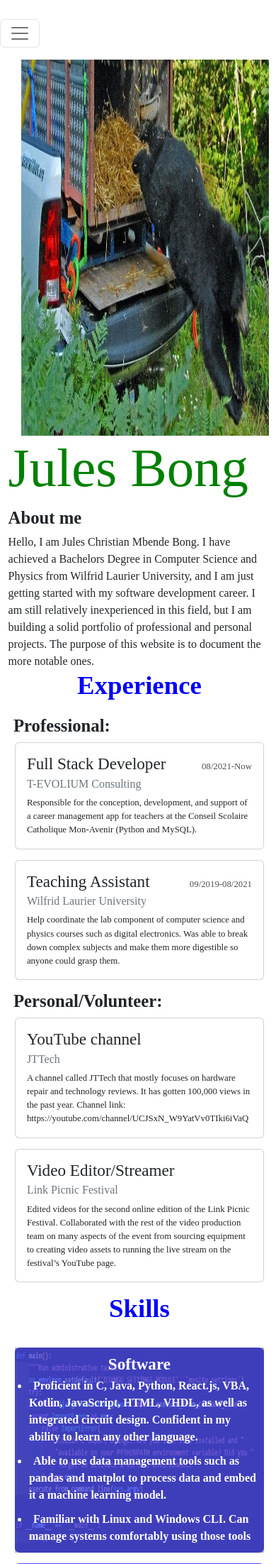
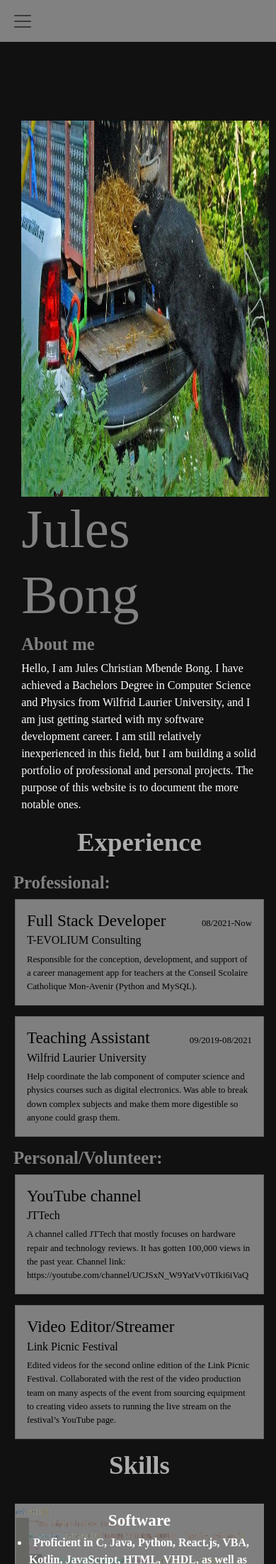
Before and after one commit to xtianbong/mysite, a Django app: page /main/ in a window 390 px wide. Shown: the top 2204 px of the page at 71% size. Run offline with Django 4.2, Linux system fonts and the light colour scheme; data comes from the database, SQL or seed files in the repository; both versions use the stored data as it was after the commit.

Commit message:
Project box collapses on click now, changed colour scheme to dark mode. Embeded video now works, but fullscreen is not reliable.Lot's of minor fixes. Mostly done, only glaring issue is the scroll on the home section on mobile. Great progress made

```diff
--- a/main/static/main/script.js
+++ b/main/static/main/script.js
@@ -26,7 +26,7 @@ window.addEventListener('scroll', ()=>{
     sections.forEach( section => {
         const sectionTop = section.offsetTop;
         const sectionHeight=section.clientHeight;
-        if (pageYOffset>=sectionTop){
+        if (pageYOffset>=sectionTop-50){
             current=section.getAttribute('id')
         }
     })
@@ -58,20 +58,46 @@ function projectExpand(p_name){
 document.querySelectorAll(".project-box").addEventListener('click',projectExpand());
 */
 const projects = document.querySelectorAll(".project-box");
+var expanded=0;
+const e_list = [];
+const p_len=projects.length;
 console.log(projects)
 function projectExpand(project){
     projects.forEach(p=>{
-        p.classList.remove('project-expand');
+        if(p!=project){
+            p.classList.remove('project-expand');
+        }
     })
-    project.classList.add('project-expand')
-    console.log(project.classList)
+    project.classList.toggle('project-expand')
+    /*
+    projects.forEach(p=>{
+        if (p.classList.contains('project-expand')){
+            e_list.push(1)
+        }
+        else{
+            e_list.push(0)
+        }
+        console.log(e_list)
+    })
+    */
+    //console.log(project.classList)
 }
+//setTimeout(projectCollapse, 30000000);
 
-function projectCollapse(){
-    projects.forEach(p=>{
-        p.classList.remove('project-expand');
+
+//convert yt links to embedable ones
+const yt_links = document.querySelectorAll(".yt-frame");
+function ytEmbed(){
+    console.log(yt_links)
+    yt_links.forEach(l=>{
+        l_list=l.src.split(".com")
+        embed=l_list[0]+".com"+"/embed"+l_list[1];
+        console.log(embed)
+        document.getElementById(l.id).src=embed
     })
 }
+var yt_embeds =[]
+
 
 
 
--- a/main/static/main/styles.css
+++ b/main/static/main/styles.css
@@ -7,11 +7,12 @@ html{
     padding-right:2%;
 }
 h1{
-    color:green;
+    color:rgb(129, 129, 129);
     font-size:4.8em;
     text-align: left;
 }
 h2{
+    color:rgb(129, 129, 129);
     font-weight: bold;
 }
 .intro-box{
@@ -21,7 +22,7 @@ h2{
     padding-bottom: 5%;
     margin-left: 15%;
     font-family:'Times New Roman', Times, serif;
-    display:inline;
+    display:inline-block;
 }
 .intro-box>h1{
     margin-top: 10%;
@@ -56,6 +57,7 @@ hr{
 .navbar{
     padding-top:0px;
     padding-bottom:0px;
+    background-color: rgb(129, 129, 129);
 }
 .navbar-nav{
     height:100%;
@@ -90,8 +94,9 @@ hr{
     display:flex;
 }
 body{
-    background-color: white;
+    background-color: rgb(17,17,17);
     font-family: 'Times New Roman', Times, serif;
+    color:white;
 }
 #blurb{
     min-height: fit-content;
@@ -153,15 +158,23 @@ body{
     grid-template-columns: 250px auto auto;
     grid-template-rows: auto auto;
 }
+.card-subtitle,
+.card-date{
+    color:black !important;
+}
 .cards>h2{
     align-self: center;
+
 }
 
 .card{
+    color:black;
+    background-color: rgb(127,127,127);
     width:100%;
     max-width:600px;
     height:100%;
     max-height:306.6px;
+    border-radius: 0;
 }
 #prof-header{
     grid-column:1;
@@ -206,9 +219,9 @@ body{
     margin-right:15px;
     backdrop-filter: blur(80px);
     -webkit-backdrop-filter: blur(10px);
-    background:rgba(0,0,255,60%);
+    background:rgba(17,17,17,80%);
     height:80%;
-    border-radius:2%;
+    border-radius:0%;
     /*min-width: 30%;*/
 }
 
@@ -285,8 +298,8 @@ body{
     display:inline-flex;
 }
 #content{
-    background-color:white;
-    margin-top: 8%;
+    background-color:rgb(17,17,17);
+    margin-top: 5%;
     margin-left: 0%;
     margin-right:0%;
     padding-right:0%;
@@ -295,6 +308,13 @@ body{
     height:100%;
     width:98%;
 
+}
+.navbar-header{
+    margin-left:5px;
+    margin-bottom: 10px;
+}
+.navbar-toggler{
+    border: black;
 }
 .nav-item{
     /*margin-right:40px;*/
@@ -335,7 +355,7 @@ nav{
     display:flex;
     font-size:2em;
     background-color: white;
-    height:10vh;
+    height:7vh;
 }
 #lang-decoy{
     opacity:0;
@@ -592,8 +658,8 @@ ul{
         grid-row:3;
     }
     .intro-box{
-
-        padding-top: 0;olloll
+        margin-top:70px;
+        padding-top: 0;
         width:90%;
         margin-left:5%;
     }
@@ -643,8 +717,13 @@ ul{
         height:max-content;
         overflow: visible;
     }
+    .intro-box>img{
+        width:100%;
+        max-width:480px;
+        float:none;
+    }
     .intro-text{
-        height: fit-content;
+        min-height: fit-content;
         overflow: visible;
     }
     #resume{
@@ -704,7 +786,7 @@ ul{
         min-height:170px;
         height: fit-content;
         width:98%;
-        background-color: rgba(0,0,255,70%)
+        background-color: rgba(127,127,127,100%)
     }
     .skill-card>h3{
         font-weight:700;
--- a/main/templates/main/index.html
+++ b/main/templates/main/index.html
@@ -92,8 +93,8 @@
         </div><!-- /.container-fluid -->
     <div id="content">
         <div class="section" id="blurb">
-
-            <div id="home-anchor" class="intro-box">
+            <p id="home-anchor"></p>
+            <div  class="intro-box">
                 <img src="../..{%static 'main/img/home.jpg'%}">
                 <h1>Jules Bong</h1>
 
@@ -109,7 +110,7 @@
 
         <div class="section" id="resume">
             <div id="exp">
-                <h2 style="margin-bottom:20px; text-align: center;color:blue;font-size: 2.3em;" >Experience</h2>
+                <h2 style="margin-bottom:20px; text-align: center;  color:rgb(172, 172, 172);font-size: 2.3em;" >Experience</h2>
 
                 <div class="cards">
                     <h2 id="prof-header">Professional:</h2>
@@ -150,7 +151,7 @@
                 </div>
             </div>
             <div id="skills">
-                <h2 style="position:relative;text-align: center;color:blue;font-size: 2.3em;">Skills</h2>
+                <h2 style="position:relative;text-align: center;color:rgb(172, 172, 172);font-size: 2.3em;">Skills</h2>
                 <div class="cards" id="skill-cards">
                     <div class="skill-card" id="soft" >
                         <h3 class="card-title">Software</h3>
--- a/main/views.py
+++ b/main/views.py
@@ -5,7 +5,7 @@ from .models import *
 def index(request):
     return render(request,"main/index.html",{
         "featured":Project.objects.filter(featured=True),
-        "projects":Project.objects.filter(complete=True)
+        "projects":Project.objects.filter(complete=True).order_by('-id')
     })
 
 def contact(request):
```
Also changed, not shown: other parts of main/static/main/styles.css (+89 -14 lines), other parts of main/templates/main/index.html (+17 -14 lines), db.sqlite3, main/static/main/img/software-bg.png.
